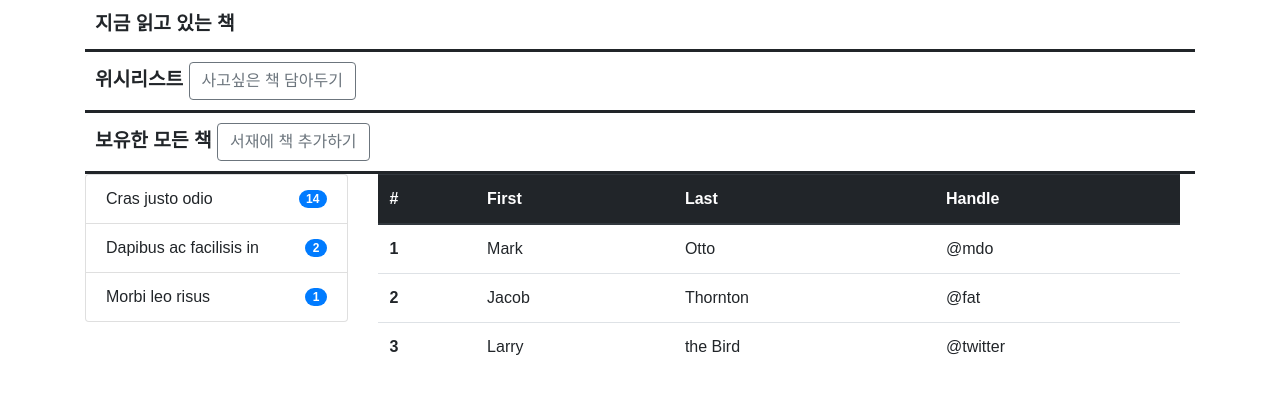
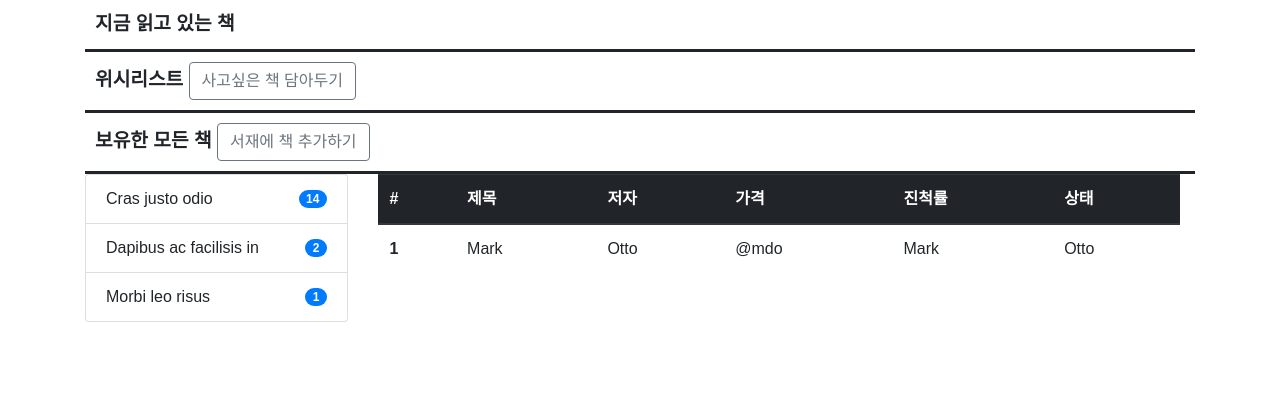
Before and after one commit to minieetea/bok-book, a Flask app: page / in a window 1280 px wide. Shown: the part 72-466 px from the top of the page. Run offline with Flask 2, Linux system fonts and the light colour scheme; data that the repository does not hold is empty; some libraries are stand-ins or nearby versions; some web fonts are replaced.

Commit message:
#13 리스트 검색조건 추가
- 위시리스트에서 > 구입으로 처리할 때 : 도서상태를 'READY'로 한다.
- 지금 읽고있는 책은 'DOING'
- 전체 도서목록은 DELETED 제외

```diff
--- a/app.py
+++ b/app.py
@@ -8,48 +8,6 @@ app = Flask(__name__)
 
 client = MongoClient('localhost', 27017)  # mongoDB는 27017 포트로 돌아갑니다.
 db = client.dbsparta  # 'dbsparta'라는 이름의 db를 만들거나 사용합니다.
-
-
-# ## 카트(메인페이지) web client
-# @app.route('/')
-# def home():
-#     return render_template('index.html')
-#
-# ### 메인페이지 > 책 url 붙여넣기 (스크래핑 + 카트넣기) api
-# @app.route('/addCart', methods=['POST'])
-# def add_cart():
-#     # 클립보드에 있는거 불러오기
-#     url = clipboard.paste()
-#     print("주소복사완료:", url)
-#
-#     # 메타태그 스크랩핑하기
-#     headers = {
-#         'User-Agent': 'Mozilla/5.0 (Windows NT 10.0; Win64; x64)AppleWebKit/537.36 (KHTML, like Gecko) Chrome/73.0.3683.86 Safari/537.36'}
-#     data = requests.get(url, headers=headers)
-#
-#     soup = BeautifulSoup(data.text, 'html.parser')
-#
-#     og_image = soup.select_one('meta[property="og:image"]')['content']
-#     og_title = soup.select_one('meta[property="og:title"]')['content']
-#     og_author = soup.select_one('meta[name="author"]')['content']
-#     og_description = soup.select_one('meta[property="og:description"]')['content']
-#     price = soup.select_one('.nor_price > em').text
-#     isbn = soup.select_one('meta[property="books:isbn"]')['content']
-#
-#     print('Yes24 도서상세 조회완료:')
-#     print(og_image, og_title, og_author, og_description, price, isbn)
-#
-#     book = {
-#         "url": url,
-#         "image": og_image,
-#         "title": og_title,
-#         "author": og_author,
-#         "desc": og_description,
-#         "price": price,
-#         "isbn": isbn
-#     }
-#     db.bookcart.insert_one(book)
-#     return jsonify({'result': 'success', 'msg': '카트에 담기성공'})
 
 ### 내서재 조회 web client
 @app.route('/')
@@ -87,7 +45,7 @@ def addMybook():
         "desc": og_description,
         "price": price,
         "isbn": isbn,
-        "status": "BUY",
+        "status": "READY",
         "progress": "0"
     }
 
@@ -140,13 +98,27 @@ def add_wishlist():
     else:
         return jsonify({'result': 'success', 'msg': '중복도서가 있습니다'})
 
+### 지금 읽는 책들만
+@app.route('/viewMyReadBooks', methods=['GET'])
+def read_mybook_meta():
+    read_mybook = list(db.mybook.find({'status': 'DOING'}, {'_id': False}))
+    print('내서재 모든아이템: ', read_mybook)
+    return jsonify({'result': 'success', 'msg': '내 도서 전체 조회완료', 'mybooks': read_mybook})
+
 ### 위시리스트 조회 api
 @app.route('/viewWishlist', methods=['GET'])
 def read_bookmeta():
     all_wishlist = list(db.wishlist.find({}, {'_id': False}))
-    print('모든아이템: ', db.wishlist.find({}, {'_id': False}))
+    print('위시리스트 모든아이템: ', all_wishlist)
+    return jsonify({'result': 'success', 'msg': '위시리스트 전체 조회완료', 'wishbooks': all_wishlist})
 
-    return jsonify({'result': 'success', 'msg': '위시리스트 전체 조회완료', 'wishbooks': all_wishlist})
+### 내 서재 조회
+@app.route('/viewMybooks', methods=['GET'])
+def all_mybook_meta():
+    all_mybook = list(db.mybook.find({'status': {"$ne": 'DELETED'}}, {'_id': False})) #삭제된 것은 리스트에서 미노출된다.
+    print('내서재 모든아이템: ', all_mybook)
+    return jsonify({'result': 'success', 'msg': '내 도서 전체 조회완료', 'mybooks': all_mybook})
+
 
 ### 위시리스트 제거 api
 @app.route('/removeWishlist', methods=['POST'])
@@ -176,21 +148,13 @@ def buy_mybook():
         return jsonify({'result': 'success', 'msg': '소장도서'})
     else: #내 서재에 없으면 구입가능
         if wishbook is not None: #위시리스트에 있으면
-            db.mybook.insert_one(wishbook)  # 서제에 추가
+            db.mybook.insert_one(wishbook)  # 서재에 추가
+            db.mybook.update({'isbn': isbn_receive}, {"$set": {"status": "READY", "progress": "0"}}, upsert=False)
             db.wishlist.delete_one({'isbn': isbn_receive})  # 위시에서 삭제
             return jsonify({'result': 'success', 'msg': '도서구매 완료'})
         else:
             return jsonify({'result': 'success', 'msg': '위시리스트에 존재하지 않음'})
 
-
-
-### 내 서재 조회
-@app.route('/viewMybooks', methods=['GET'])
-def read_mybook_meta():
-    all_mybook = list(db.mybook.find({}, {'_id': False}))
-    print('모든아이템: ', db.mybook.find({}, {'_id': False}))
-
-    return jsonify({'result': 'success', 'msg': '내 도서 전체 조회완료', 'mybooks': all_mybook})
 
 
 if __name__ == '__main__':
--- a/templates/index.html
+++ b/templates/index.html
@@ -45,6 +45,7 @@
             $("#book-info").html("");
             $("#wish-info").html("");
 
+            now_reading_books();
             my_books();
             my_wishlist();
         });
@@ -95,29 +96,21 @@
                 <thead class="thead-dark">
                 <tr>
                     <th scope="col">#</th>
-                    <th scope="col">First</th>
-                    <th scope="col">Last</th>
-                    <th scope="col">Handle</th>
+                    <th scope="col">제목</th>
+                    <th scope="col">저자</th>
+                    <th scope="col">가격</th>
+                    <th scope="col">진척률</th>
+                    <th scope="col">상태</th>
                 </tr>
                 </thead>
-                <tbody>
+                <tbody id="mybook-list">
                 <tr>
                     <th scope="row">1</th>
                     <td>Mark</td>
                     <td>Otto</td>
                     <td>@mdo</td>
-                </tr>
-                <tr>
-                    <th scope="row">2</th>
-                    <td>Jacob</td>
-                    <td>Thornton</td>
-                    <td>@fat</td>
-                </tr>
-                <tr>
-                    <th scope="row">3</th>
-                    <td>Larry</td>
-                    <td>the Bird</td>
-                    <td>@twitter</td>
+                    <td>Mark</td>
+                    <td>Otto</td>
                 </tr>
                 </tbody>
             </table>
```
Also changed, not shown: static/script.js (+46 -4 lines).
